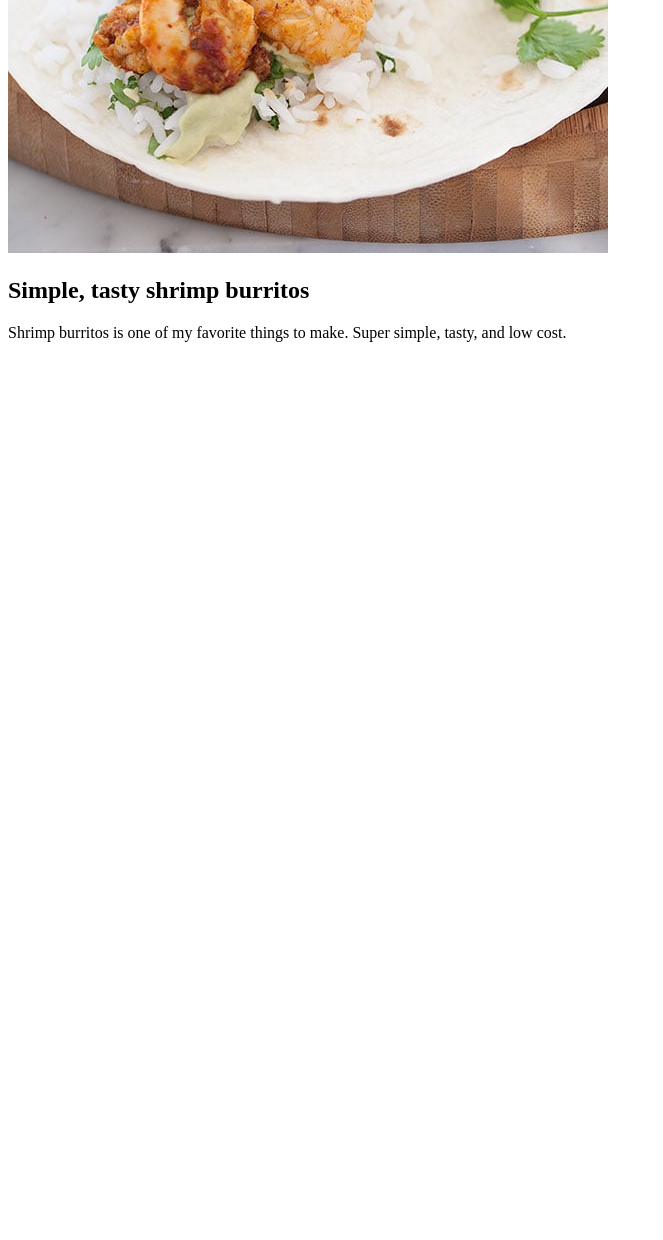
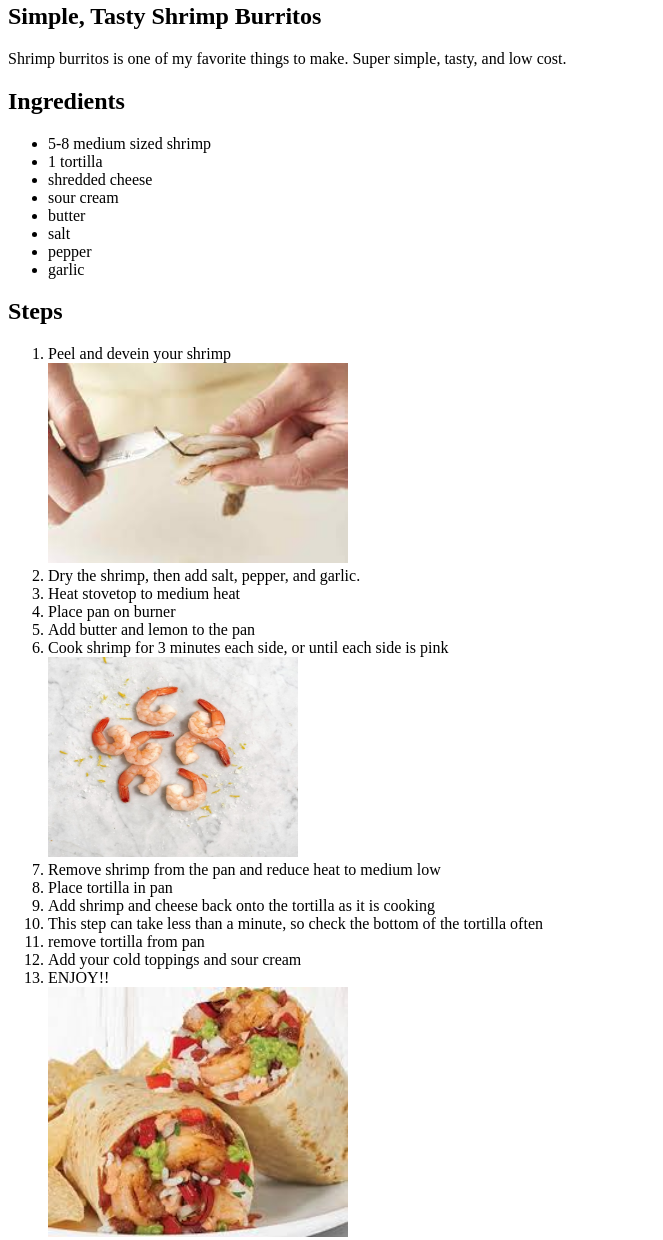
Before and after one commit to kayletesh/odin-recipe-project, a plain HTML site: page recipes/shrimpburrito.html in a window 1280 px wide. Shown: the part 627-1867 px from the top of the page, without its empty margins (0-663 px from the left). Before the commit the page ends 985 px from the top, so only its background shows below. Drawn offline with Linux system fonts and the light colour scheme.

Commit message:
Add photos lists and home button

```diff
--- a/recipes/shrimpburrito.html
+++ b/recipes/shrimpburrito.html
@@ -4,14 +4,46 @@
 <head>
     <meta charset="UTF-8">
     <meta name="viewport" content="width=device-width, initial-scale=1.0">
-    <title>Shrimp taco</title>
+    <title>Shrimp Taco</title>
 </head>
 
 <body>
+    <a href="/">HOME</a>
     <h1>Shrimp Burrito</h1>
-    <img src="shrimp.jpg" alt="An open shrimp burrito with rice, cilantro, and shrimp">
-    <h2>Simple, tasty shrimp burritos</h2>
+    <img src="shrimp.jpg" height="500" width="400" alt="An open shrimp burrito with rice, cilantro, and shrimp">
+    <h2>Simple, Tasty Shrimp Burritos</h2>
     <p>Shrimp burritos is one of my favorite things to make. Super simple, tasty, and low cost.</p>
+    <h2>Ingredients</h2>
+    <ul>
+        <li>5-8 medium sized shrimp</li>
+        <li>1 tortilla</li>
+        <li>shredded cheese</li>
+        <li>sour cream</li>
+        <li>butter</li>
+        <li>salt</li>
+        <li>pepper</li>
+        <li>garlic</li>
+    </ul>
+
+    <h2>Steps</h2>
+    <ol>
+        <li>Peel and devein your shrimp</li>
+        <img src="devein.jpg" height="200" width="300" alt="Image of a shrimp being deveined with a small knife">
+        <li>Dry the shrimp, then add salt, pepper, and garlic.</li>
+        <li>Heat stovetop to medium heat</li>
+        <li>Place pan on burner</li>
+        <li>Add butter and lemon to the pan</li>
+        <li>Cook shrimp for 3 minutes each side, or until each side is pink</li>
+        <img src="cookedshrimp.jpg" height="200" width="250" alt="cooked pink shrimp">
+        <li>Remove shrimp from the pan and reduce heat to medium low</li>
+        <li>Place tortilla in pan</li>
+        <li>Add shrimp and cheese back onto the tortilla as it is cooking</li>
+        <li>This step can take less than a minute, so check the bottom of the tortilla often</li>
+        <li>remove tortilla from pan</li>
+        <li>Add your cold toppings and sour cream</li>
+        <li>ENJOY!!</li>
+        <img src="burrito.jpg" height="250" width="300" alt="finished burrito">
+    </ol>
 
 </body>
 
```
Also changed, not shown: index.html (+2 -0 lines), recipes/burrito.jpg (added), recipes/cookedshrimp.jpg (added), recipes/devein.jpg (added), 1 other file.
